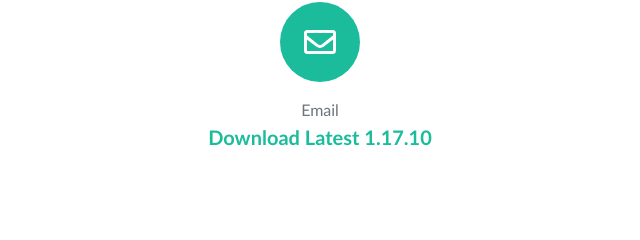
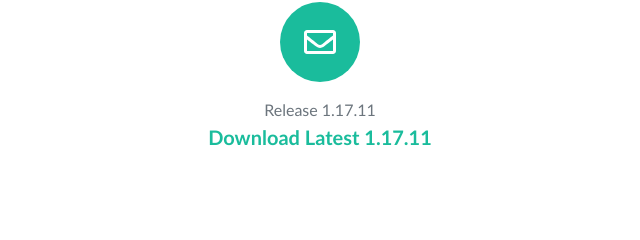
Before and after one commit to pelauncher/x, a plain HTML site: page index.html in a window 1280 px wide. Shown: the part 2026-2266 px from the top of the page, 320-960 px from the left. Drawn offline with nearby package versions, Linux system fonts and the light colour scheme; a web font is replaced by a local one.

Commit message:
Update index.html

```diff
--- a/index.html
+++ b/index.html
@@ -138,7 +138,7 @@
                     <div class="col-lg-4">
                         <div class="d-flex flex-column align-items-center">
                             <div class="icon-contact mb-3"><i class="far fa-envelope"></i></div>
-                            <div class="text-muted">Email</div><a class="lead font-weight-bold" href="https://www.mediafire.com/file/bxwsuq7ufdaxjdn/com.mojang.minecraftpe_740100200_apps.evozi.com.apk/file">Download Latest 1.17.10</a>
+                            <div class="text-muted">Release 1.17.11</div><a class="lead font-weight-bold" href="https://www.mediafire.com/file/bxwsuq7ufdaxjdn/com.mojang.minecraftpe_740100200_apps.evozi.com.apk/file">Download Latest 1.17.11</a>
                         </div>
                     </div>
                 </div>
```
